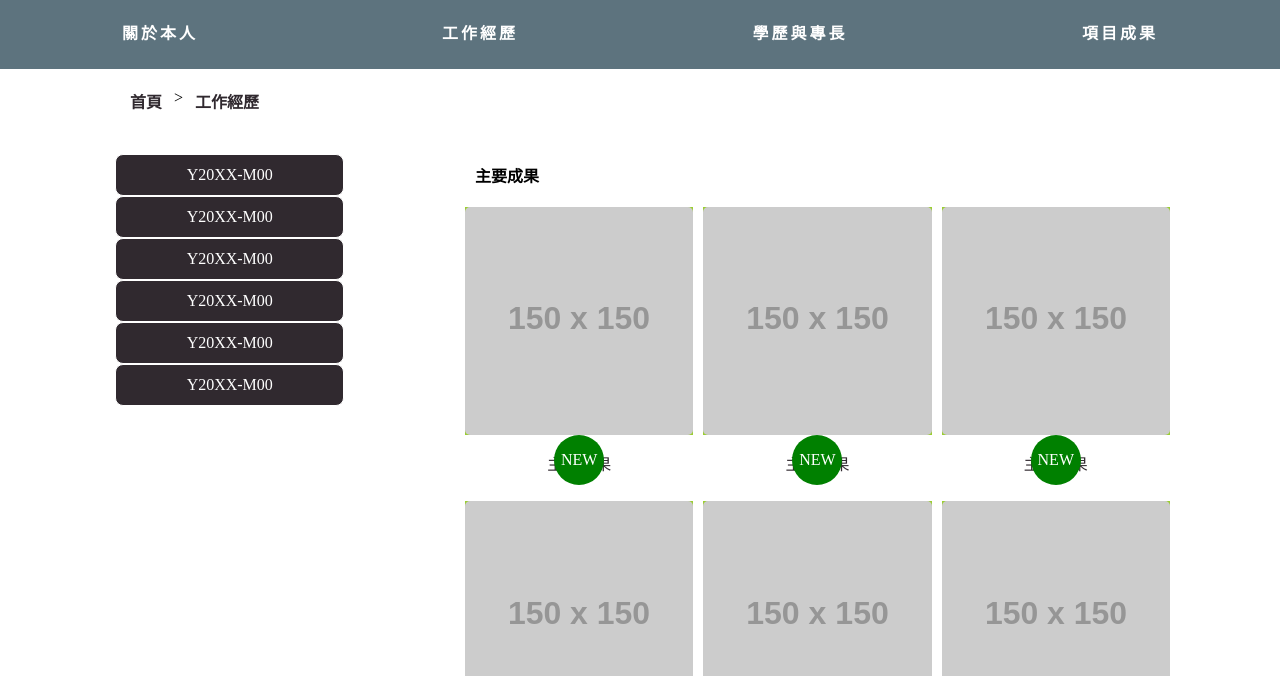
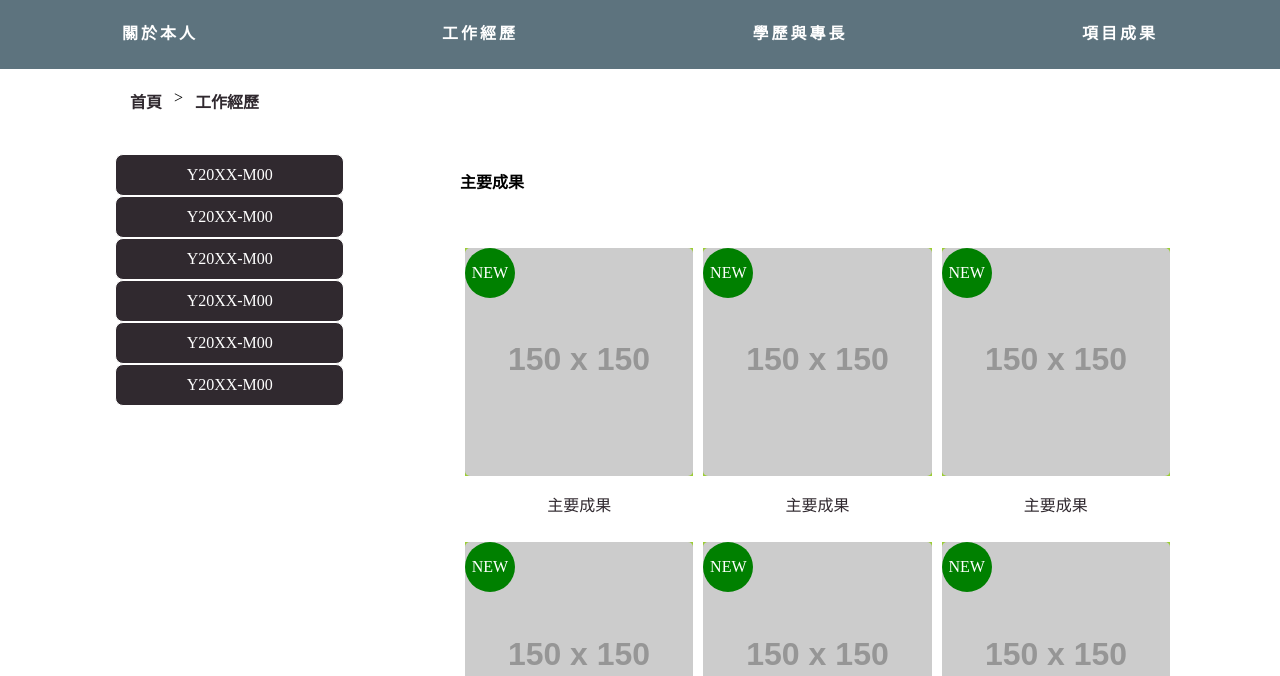
Before and after one commit to jim527mba/jim527mba.github.io, a plain HTML site: page ex_list.html in a window 1280 px wide. Shown: the part 124-800 px from the top of the page. Drawn offline with Linux system fonts and the light colour scheme; placeholder pictures from the web are drawn by us.

Commit message:
jv-0616-1738

```diff
--- a/ex_list.html
+++ b/ex_list.html
@@ -49,7 +49,7 @@ XXXXXXXXXXXXXXXXXXXXXXXXXXXXXXXXXXXXXXXXXXXXXXXXXXXXXXXXXXXXX -->
             </aside>
 
             <main class="col-8">
-                <h4 style="margin: 15px;">主要成果</h4>
+                <h4 style="margin-bottom: 50px">主要成果</h4>
                 <div class="row">
                     <div class="col-4">
                         <a href="#" class="img-wrap">
--- a/public/CSS/SCSS/styles.scss
+++ b/public/CSS/SCSS/styles.scss
@@ -264,13 +264,13 @@ dd>a {
 }
 
 .icon-new {
-    position: absolute;
-    // left: -25px;
-    // bottom: -50px;
+    line-height: 50px;
     width: 50px;
-    line-height: 50px;
     border-radius: 100%;
     margin-left:-25px;
+    position: absolute;
+    left: 25px;
+    top:0px;
     color: white;
     background-color: green;
     ;
```
Also changed, not shown: public/CSS/styles.css.
